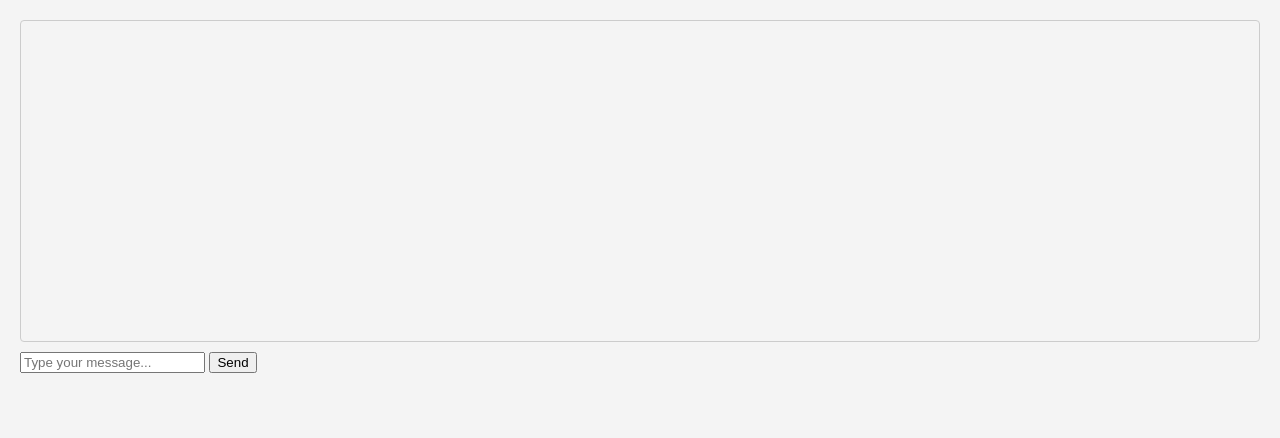
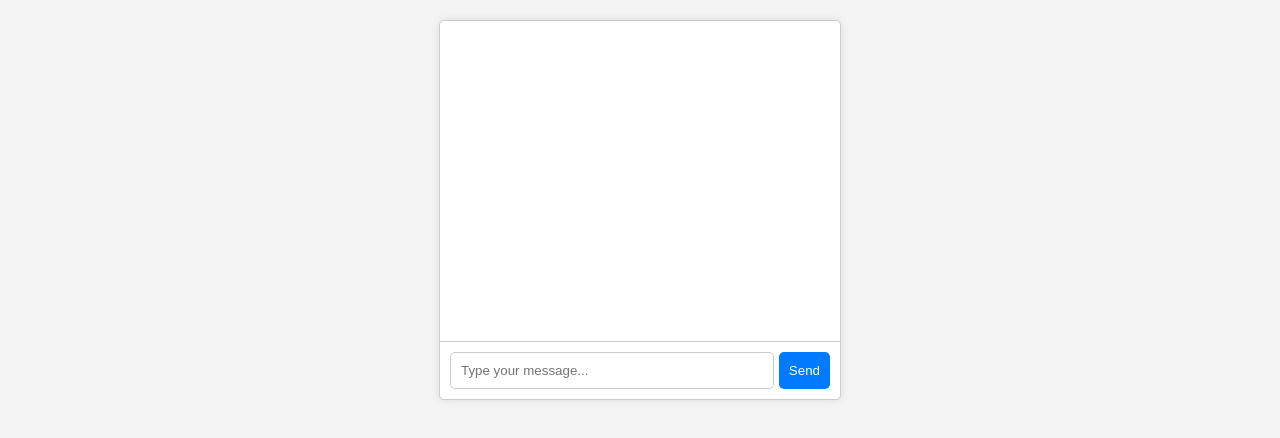
Before and after one commit to danielleahenry/honors_chatbot, a plain HTML site: page index.html in a window 1280 px wide. Drawn offline with Linux system fonts and the light colour scheme.

Commit message:
updated style.css

```diff
--- a/style.css
+++ b/style.css
@@ -1,56 +1,61 @@
+/* style.css */
+
 body {
     font-family: Arial, sans-serif;
     background-color: #f4f4f4;
     margin: 0;
-    padding: 20px;
+    padding: 0;
 }
 
-#chat-container {
-    background-color: #fff;
-    border-radius: 8px;
-    box-shadow: 0 2px 10px rgba(0, 0, 0, 0.1);
-    padding: 20px;
-    max-width: 400px;
-    margin: auto;
+.chat-container {
+    width: 400px;
+    max-width: 100%;
+    margin: 20px auto;
+    border: 1px solid #ccc;
+    background: #fff;
+    border-radius: 5px;
+    box-shadow: 0 0 10px rgba(0, 0, 0, 0.1);
 }
 
-#messages {
+.messages {
     height: 300px;
     overflow-y: auto;
-    border: 1px solid #ccc;
-    border-radius: 4px;
     padding: 10px;
-    margin-bottom: 10px;
+    border-bottom: 1px solid #ccc;
 }
 
-.user-message {
+.messages .user {
     text-align: right;
-    margin: 10px 0;
     color: blue;
 }
 
-.bot-message {
+.messages .assistant {
     text-align: left;
-    margin: 10px 0;
     color: green;
 }
 
-#user-input {
-    width: calc(100% - 90px);
+.chat-form {
+    display: flex;
+    padding: 10px;
+}
+
+.chat-form input {
+    flex: 1;
     padding: 10px;
     border: 1px solid #ccc;
-    border-radius: 4px;
+    border-radius: 5px;
 }
 
-#send-button {
+.chat-form button {
     padding: 10px;
-    background-color: #007BFF;
+    margin-left: 5px;
+    border: none;
+    background-color: #007bff;
     color: white;
-    border: none;
-    border-radius: 4px;
+    border-radius: 5px;
     cursor: pointer;
 }
 
-#send-button:hover {
+.chat-form button:hover {
     background-color: #0056b3;
 }
```
